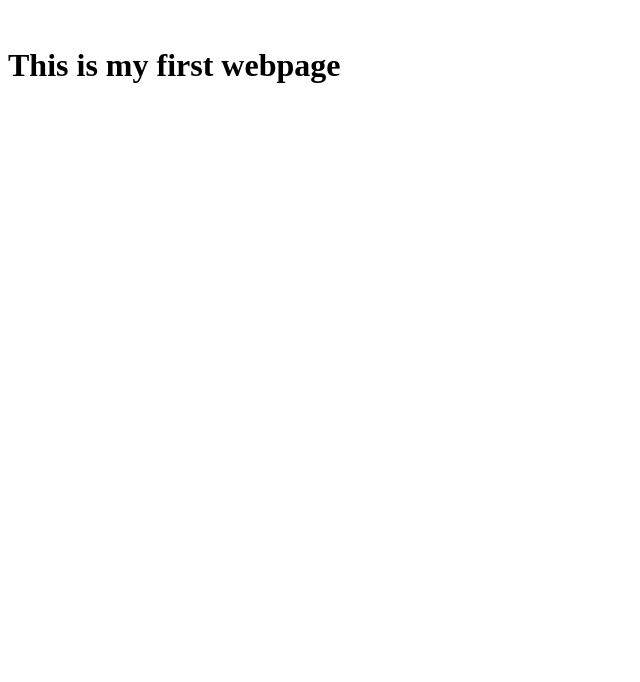
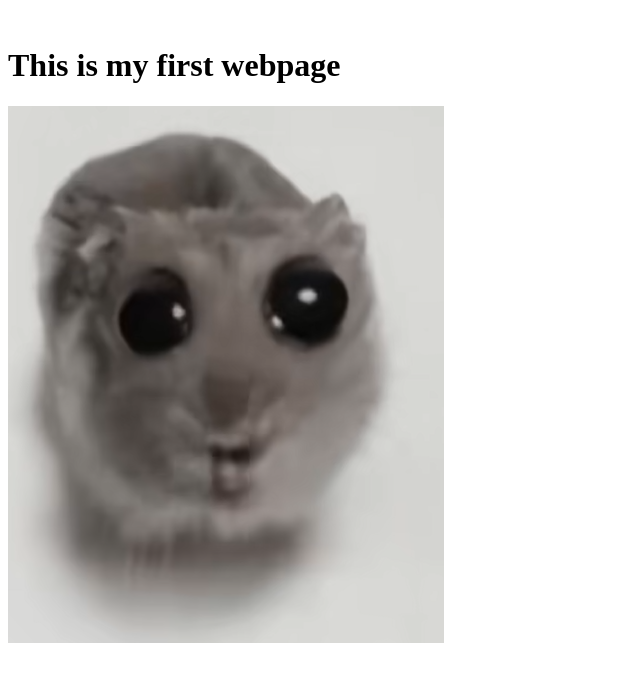
Before and after one commit to Jerry-0073131/Jerry, a plain HTML site: page index.html in a window 1280 px wide. Shown: the whole page, without its empty margins (0-640 px from the left). Drawn offline with Linux system fonts and the light colour scheme.

Commit message:
Update index.html

```diff
--- a/index.html
+++ b/index.html
@@ -7,5 +7,6 @@
 </head>
 <body>
 <H1>This is my first webpage</H1>
+<img src="微信图片_20240923095110.png">
 </body>
 </html>
```
